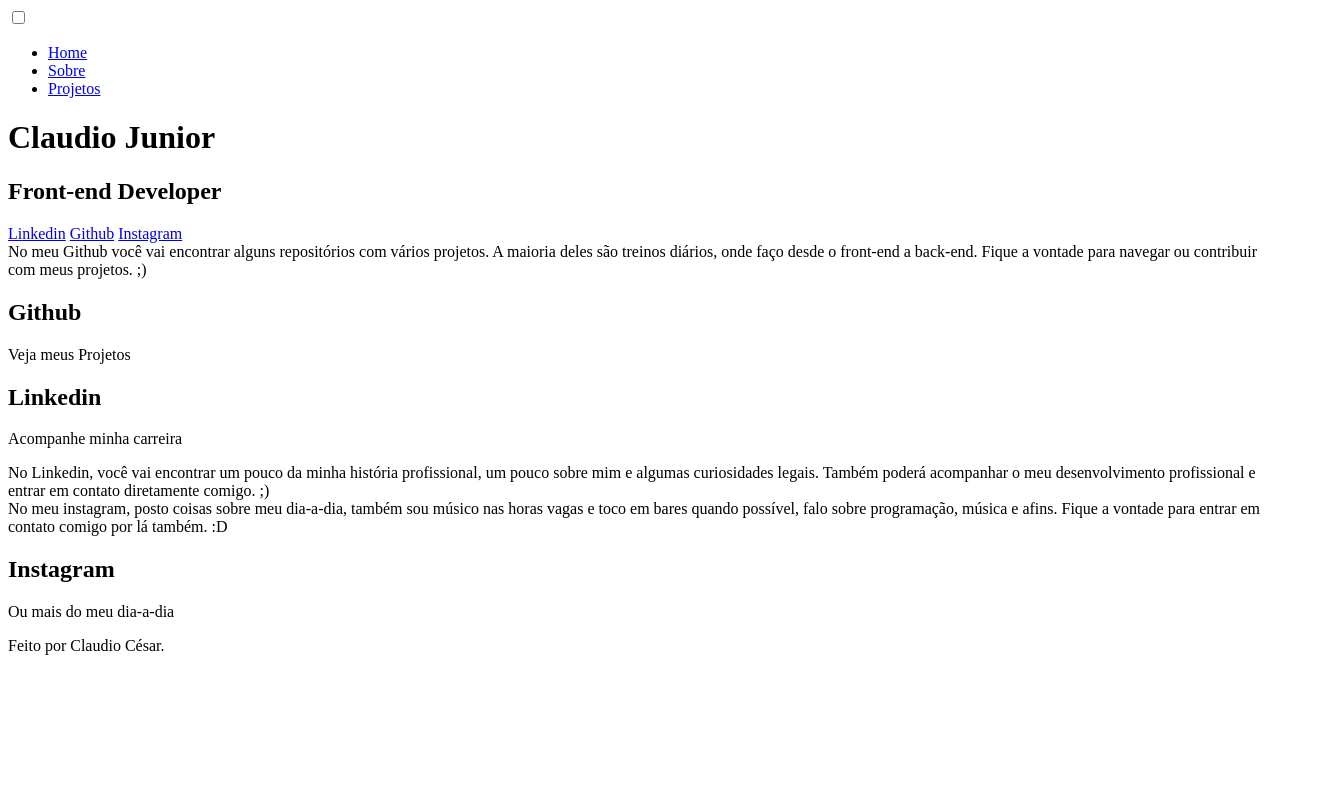
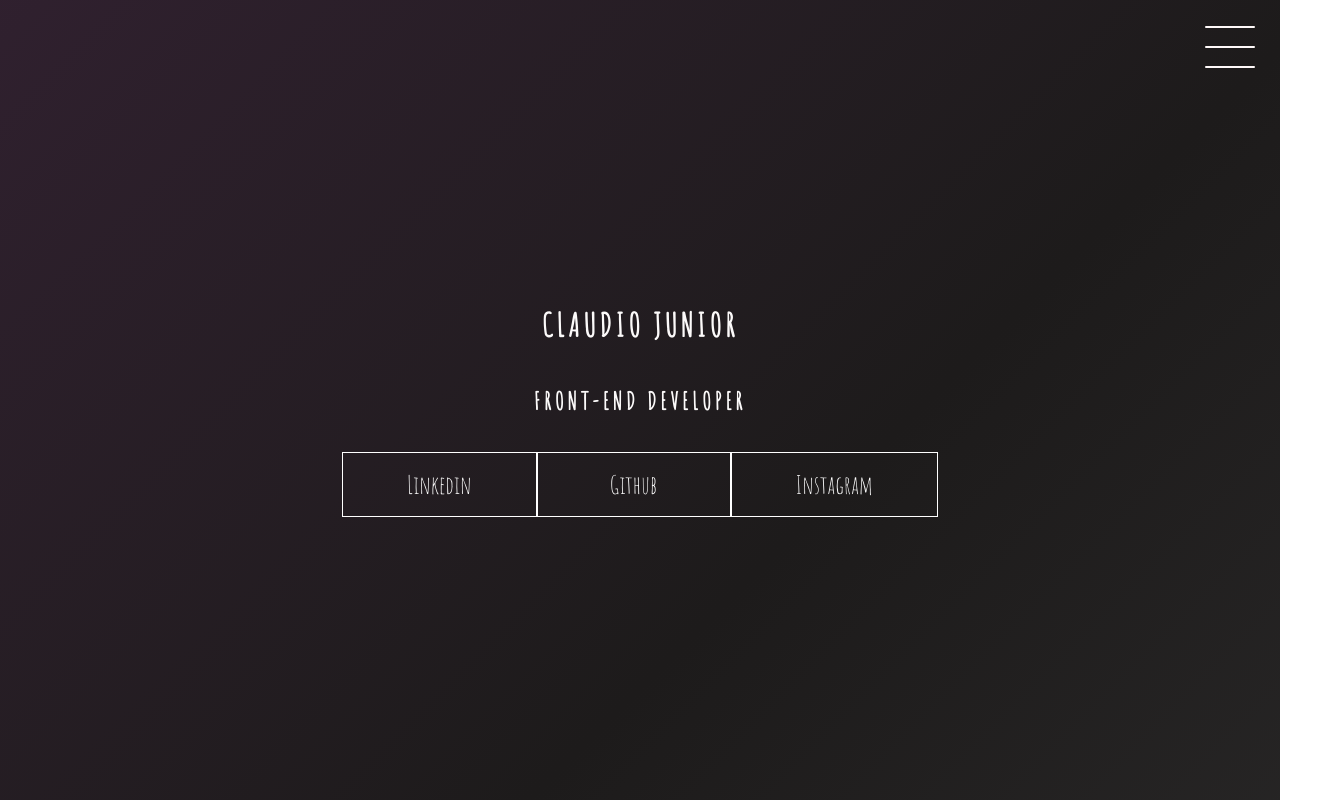
Before and after one commit to ClaudioJJ/CJJDev, a plain HTML site: page index.html in a window 1280 px wide. Shown: the top 800 px of the page, 1328 px wide, since content can reach past the window. Drawn offline with Linux system fonts and the light colour scheme.

Commit message:
Update index.html

```diff
--- a/index.html
+++ b/index.html
@@ -3,7 +3,7 @@
 <head>
     <meta charset="UTF-8">
     <meta name="viewport" content="width=device-width, initial-scale=1.0">
-    <link rel="stylesheet" href="landing.css">
+    <link rel="stylesheet" href="index.css">
     <title>CJJDev</title>
 </head>
 <body>
```
